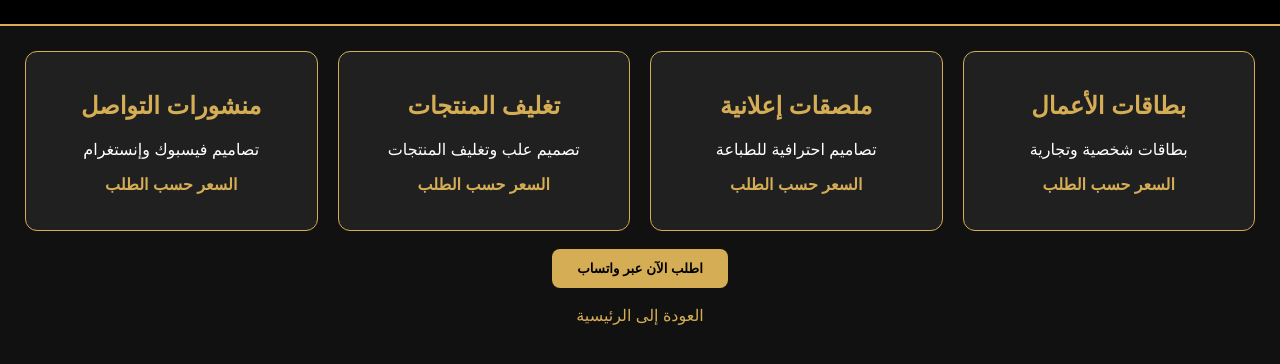
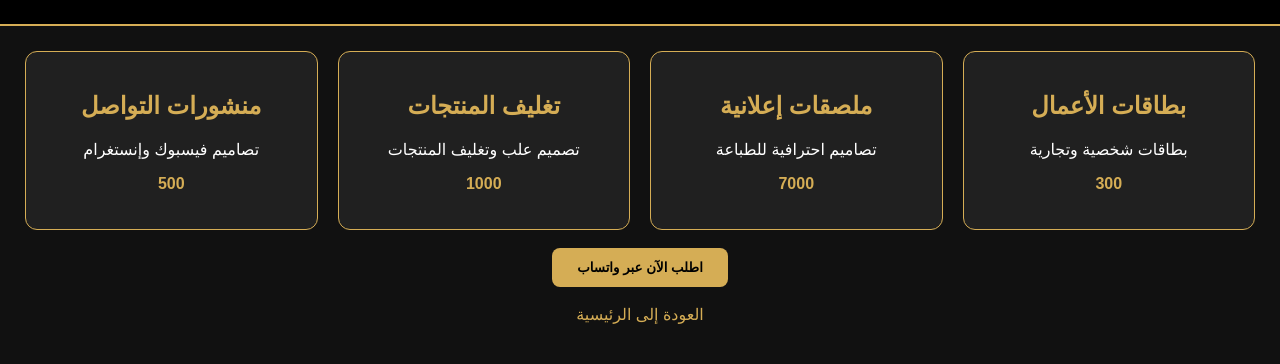
Before and after one commit to rahmounem885-cmyk/bba-print-design-v2, a plain HTML site: page products.html in a window 1280 px wide. Shown: the part 154-518 px from the top of the page. Drawn offline with Linux system fonts and the light colour scheme.

Commit message:
Update product prices in products.html

```diff
--- a/products.html
+++ b/products.html
@@ -29,25 +29,25 @@ a{color:#d5ad55;text-decoration:none}
 <div class="card">
 <h2>بطاقات الأعمال</h2>
 <p>بطاقات شخصية وتجارية</p>
-<p class="price">السعر حسب الطلب</p>
+<p class="price">300</p>
 </div>
 
 <div class="card">
 <h2>ملصقات إعلانية</h2>
 <p>تصاميم احترافية للطباعة</p>
-<p class="price">السعر حسب الطلب</p>
+<p class="price">7000</p>
 </div>
 
 <div class="card">
 <h2>تغليف المنتجات</h2>
 <p>تصميم علب وتغليف المنتجات</p>
-<p class="price">السعر حسب الطلب</p>
+<p class="price">1000</p>
 </div>
 
 <div class="card">
 <h2>منشورات التواصل</h2>
 <p>تصاميم فيسبوك وإنستغرام</p>
-<p class="price">السعر حسب الطلب</p>
+<p class="price">500</p>
 </div>
 
 </div>
```
